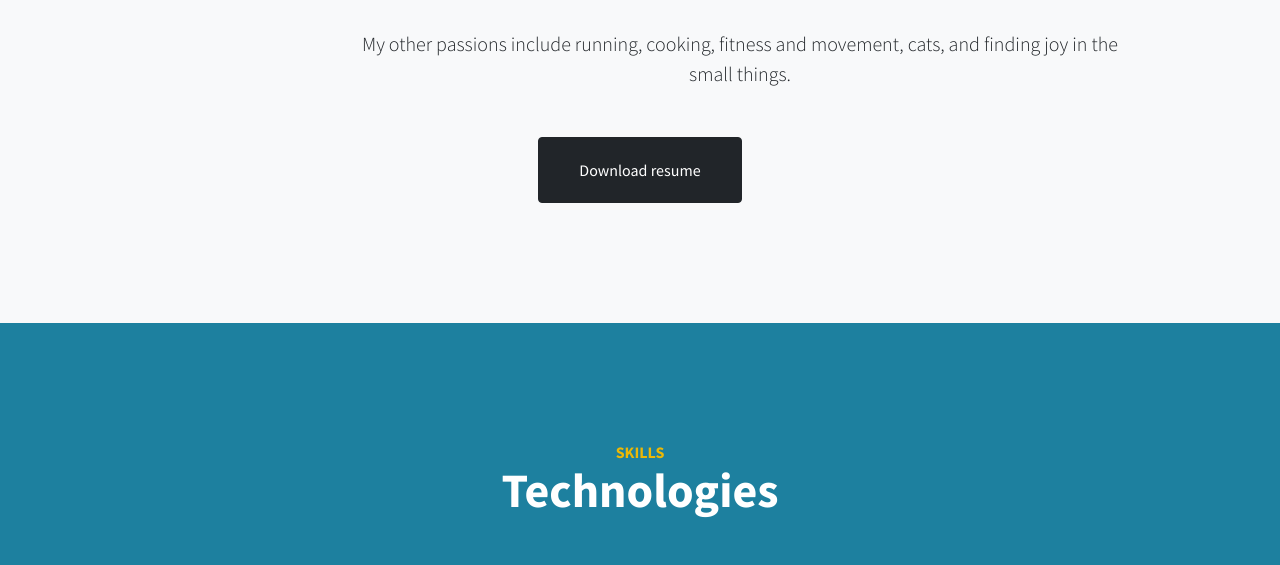
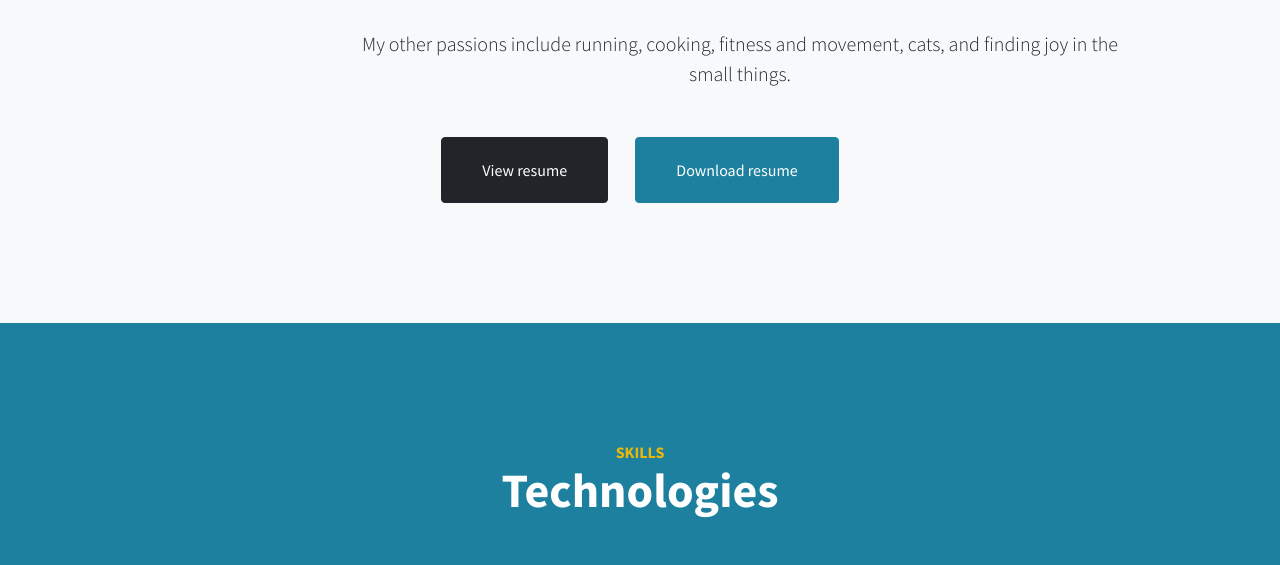
Before and after one commit to remnantsofred/remnantsofred.github.io, a plain HTML site: page index.html in a window 1280 px wide. Shown: the part 1680-2245 px from the top of the page. Drawn offline with nearby package versions, Linux system fonts and the light colour scheme.

Commit message:
Add button for view resume and update download resume button

```diff
--- a/index.html
+++ b/index.html
@@ -74,7 +74,10 @@
 
 
                         </div>
-                        <a class="btn btn-dark btn-xl" href="/remnantsofred.github.io/assets/Daphne Lam Resume.pdf">Download resume</a>
+                        <div>
+                            <a class="btn btn-dark btn-xl me-4" href="assets/Daphne%20Lam%20Resume.pdf" >View resume</a>
+                            <a class="btn btn-xl btn-primary" href="https://github.com/remnantsofred/remnantsofred.github.io/raw/main/assets/Daphne%20Lam%20Resume.pdf" download>Download resume</a>
+                        </div>
                     </div>
                 </div>
             </div>
```
